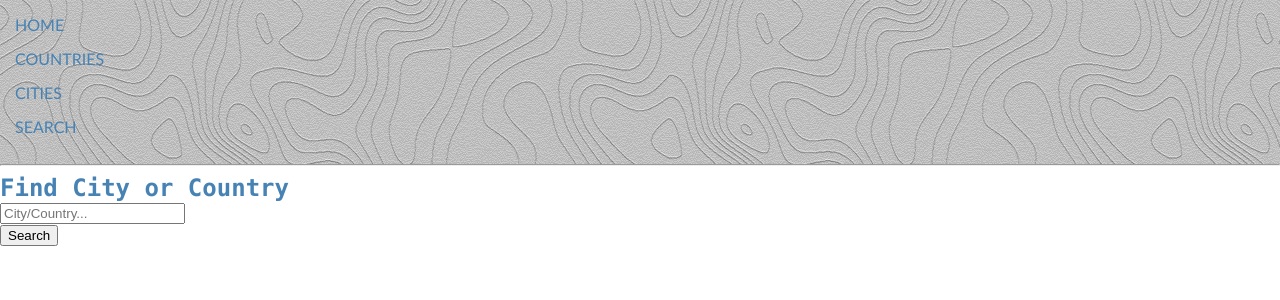
After one commit to lingram96/Travel_Bucket_List_Project, a Flask app: page /search in a window 1280 px wide. The commit adds this page. Shown: the top 300 px of the page. Run offline with Flask 2, Linux system fonts and the light colour scheme.

Commit message:
third commit

```diff
--- a/app.py
+++ b/app.py
@@ -1,4 +1,4 @@
-from flask import Flask, render_template
+from flask import Flask, render_template, request
 from controllers.city_controller import cities_blueprint
 from controllers.country_controller import countries_blueprint
 
@@ -11,5 +11,10 @@ app.register_blueprint(countries_blueprint)
 def home():
     return render_template('index.html')
 
+@app.route('/search', methods=['GET', 'POST'])
+def search():
+    return render_template('search.html')
+
+
 if __name__ == '__main__':
     app.run(debug=True)
--- a/controllers/country_controller.py
+++ b/controllers/country_controller.py
@@ -24,7 +24,8 @@ def create_country():
     capital = request.form['capital_name']
     continent = request.form['continent']
     visited = request.form['visited']
-    country = Country(name, capital, continent, visited)
+    plan = request.form ['plan']
+    country = Country(name, capital, continent, visited, plan)
     country_repository.save(country)
     return redirect('/countries')
 
--- a/models/country.py
+++ b/models/country.py
@@ -1,10 +1,11 @@
 class Country:
 
-    def __init__(self, name, capital, continent, visited, id = None):
+    def __init__(self, name, capital, continent, visited, plan, id = None):
         self.name = name
         self.capital = capital
         self.continent = continent
         self.visited = visited
+        self.plan = plan
         self.id = id
 
     def mark_visited(self):
--- /dev/null
+++ b/static/header.css
@@ -0,0 +1,15 @@
+header{
+    background-image: url(/static/imgs/cartographer.png);
+    padding: 15px;
+    margin-bottom: -10px;
+}
+
+
+nav > ul{
+    list-style: none;
+}
+
+nav > ul > li > a{
+    text-decoration: none;
+    color: white;
+}
--- a/static/style.css
+++ b/static/style.css
@@ -0,0 +1,71 @@
+/* body{
+    background-color: tan;
+    font-family: 'Lucida Sans','Lucida Grande', 'Lucida Sans Unicode';
+} */
+
+body {
+    background: white;
+    color:steelblue;
+    font-family: 'Trebuchet MS';
+    padding: 0px;
+    margin: 0px;
+  }
+
+p{
+    margin-left: 25px;
+}
+
+  h1, h2, h3, h4, h5, h6 {
+    font-family: "Lucida Console", Monaco, monospace;
+    margin: 0px;
+    padding: 0px;
+  }
+
+  h1 {
+    font-size: 1.8em;
+    color: steelblue;
+    margin-bottom: 20px;
+  }
+
+  a, a:link, a:visited {
+    color: steelblue;
+    text-decoration: none;
+  }
+
+  a:hover, a:active, a:focus {
+    color:dodgerblue;
+  }
+
+  nav {
+    padding: 0px;
+    margin: 0px;
+    padding-right: 25px;
+  }
+
+  nav ul li {
+    margin-bottom: 15px;
+    text-transform: uppercase;
+  }
+
+  ul {
+    padding: 0px;
+    margin: 0px;
+    list-style-type: none;
+  }
+
+  main {
+    padding: 25px;
+  }
+
+  .flex {
+    display: flex;
+  }
+
+  .flex--row {
+    flex-direction: row;
+  }
+
+  #content {
+    border-left: 1px solid #254E70;
+    padding-left: 25px;
+  }
--- a/templates/base.html
+++ b/templates/base.html
@@ -4,6 +4,10 @@
     <meta charset="UTF-8">
     <meta http-equiv="X-UA-Compatible" content="IE=edge">
     <meta name="viewport" content="width=device-width, initial-scale=1.0">
+    <link rel="stylesheet" href="/static/style.css">
+    <link rel="stylesheet" href="/static/header.css">
+    <link rel="stylesheet" href="/static/footer.css">
+    <link rel="stylesheet" href="/static/responsive.css">
     <title>Travel Bucket List</title>
 </head>
 <body>
@@ -13,7 +17,7 @@
                 <li><a href="/">Home</a></li>
                 <li><a href="/countries">Countries</a></li>
                 <li><a href="/cities">Cities</a></li>
-                <li><a href="/">Search</a></li>
+                <li><a href="/search">Search</a></li>
             </ul>
         </nav>
     </header>
--- a/templates/index.html
+++ b/templates/index.html
@@ -1,5 +1,10 @@
 {% extends "base.html" %}
 {% block  content %}
+<link rel="stylesheet" href="/static/style.css">
+<link rel="stylesheet" href="/static/header.css">
+<link rel="stylesheet" href="/static/footer.css">
+<link rel="stylesheet" href="/static/responsive.css">
+
 <div>
 <p class="btn--wrapper">
     <a class="btn btn--action" href="/countries/visited">Countries I've Visited</a>
--- /dev/null
+++ b/templates/search.html
@@ -0,0 +1,27 @@
+{% extends 'base.html' %}
+{% block content %}
+
+<section class="search-bar">
+    <div class="form-area">
+        <h2>Find City or Country</h2>
+    </div>
+    <div class="search-wrap">
+        <form class="search-form" action="#" method="POST">
+            <div class="input-field">
+                <input type="text" name="city" placeholder="City/Country...">
+            </div>
+
+            <div class="search-btn">
+                <button class="search-btn" type="submit">Search</button>
+            </div>
+        </form>
+
+        {% for city in cities %}
+        <tr>
+            <td>{{city.name}}</td>
+        </tr>
+        {% endfor %}
+    </div>
+</section>
+
+{% endblock  %}
```
Also changed, not shown: console.py (+4 -4 lines), db/travel_bucket_list.sql (+4 -3 lines), repositories/country_repository.py (+6 -6 lines), static/buttons.css (added), static/cities.css (added), static/countries.css (added), static/footer.css (added), static/imgs/cartographer.png (added).
